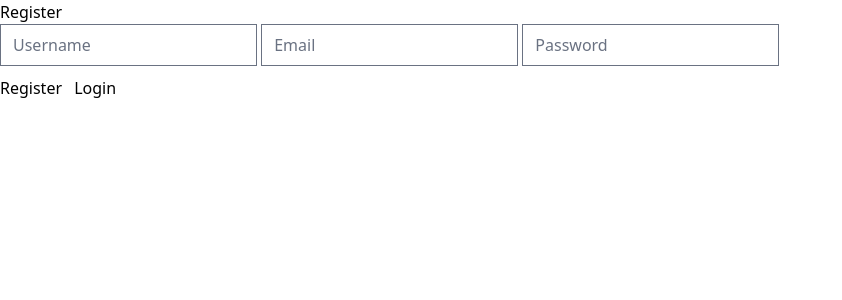
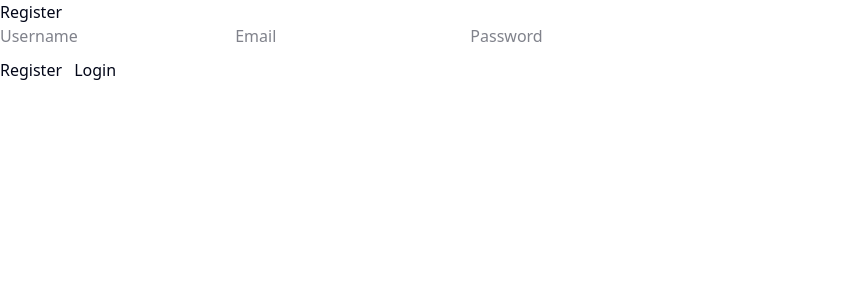
Before and after one commit to DomicMae1/tracking_money_svelte, a SvelteKit app: page /register in a window 1280 px wide. Shown: the top 300 px of the page, without its empty margins (0-842 px from the left). Built offline with nearby package versions, Linux system fonts and the light colour scheme.

Commit message:
build(deps): add shadcn and lucide component packages

```diff
--- a/src/app.css
+++ b/src/app.css
@@ -1,2 +1,121 @@
-@import 'tailwindcss';
-@plugin '@tailwindcss/forms';
+@import "tailwindcss";
+
+@import "tw-animate-css";
+
+@custom-variant dark (&:is(.dark *));
+
+:root {
+  --radius: 0.625rem;
+  --background: oklch(1 0 0);
+  --foreground: oklch(0.129 0.042 264.695);
+  --card: oklch(1 0 0);
+  --card-foreground: oklch(0.129 0.042 264.695);
+  --popover: oklch(1 0 0);
+  --popover-foreground: oklch(0.129 0.042 264.695);
+  --primary: oklch(0.208 0.042 265.755);
+  --primary-foreground: oklch(0.984 0.003 247.858);
+  --secondary: oklch(0.968 0.007 247.896);
+  --secondary-foreground: oklch(0.208 0.042 265.755);
+  --muted: oklch(0.968 0.007 247.896);
+  --muted-foreground: oklch(0.554 0.046 257.417);
+  --accent: oklch(0.968 0.007 247.896);
+  --accent-foreground: oklch(0.208 0.042 265.755);
+  --destructive: oklch(0.577 0.245 27.325);
+  --border: oklch(0.929 0.013 255.508);
+  --input: oklch(0.929 0.013 255.508);
+  --ring: oklch(0.704 0.04 256.788);
+  --chart-1: oklch(0.646 0.222 41.116);
+  --chart-2: oklch(0.6 0.118 184.704);
+  --chart-3: oklch(0.398 0.07 227.392);
+  --chart-4: oklch(0.828 0.189 84.429);
+  --chart-5: oklch(0.769 0.188 70.08);
+  --sidebar: oklch(0.984 0.003 247.858);
+  --sidebar-foreground: oklch(0.129 0.042 264.695);
+  --sidebar-primary: oklch(0.208 0.042 265.755);
+  --sidebar-primary-foreground: oklch(0.984 0.003 247.858);
+  --sidebar-accent: oklch(0.968 0.007 247.896);
+  --sidebar-accent-foreground: oklch(0.208 0.042 265.755);
+  --sidebar-border: oklch(0.929 0.013 255.508);
+  --sidebar-ring: oklch(0.704 0.04 256.788);
+}
+
+.dark {
+  --background: oklch(0.129 0.042 264.695);
+  --foreground: oklch(0.984 0.003 247.858);
+  --card: oklch(0.208 0.042 265.755);
+  --card-foreground: oklch(0.984 0.003 247.858);
+  --popover: oklch(0.208 0.042 265.755);
+  --popover-foreground: oklch(0.984 0.003 247.858);
+  --primary: oklch(0.929 0.013 255.508);
+  --primary-foreground: oklch(0.208 0.042 265.755);
+  --secondary: oklch(0.279 0.041 260.031);
+  --secondary-foreground: oklch(0.984 0.003 247.858);
+  --muted: oklch(0.279 0.041 260.031);
+  --muted-foreground: oklch(0.704 0.04 256.788);
+  --accent: oklch(0.279 0.041 260.031);
+  --accent-foreground: oklch(0.984 0.003 247.858);
+  --destructive: oklch(0.704 0.191 22.216);
+  --border: oklch(1 0 0 / 10%);
+  --input: oklch(1 0 0 / 15%);
+  --ring: oklch(0.551 0.027 264.364);
+  --chart-1: oklch(0.488 0.243 264.376);
+  --chart-2: oklch(0.696 0.17 162.48);
+  --chart-3: oklch(0.769 0.188 70.08);
+  --chart-4: oklch(0.627 0.265 303.9);
+  --chart-5: oklch(0.645 0.246 16.439);
+  --sidebar: oklch(0.208 0.042 265.755);
+  --sidebar-foreground: oklch(0.984 0.003 247.858);
+  --sidebar-primary: oklch(0.488 0.243 264.376);
+  --sidebar-primary-foreground: oklch(0.984 0.003 247.858);
+  --sidebar-accent: oklch(0.279 0.041 260.031);
+  --sidebar-accent-foreground: oklch(0.984 0.003 247.858);
+  --sidebar-border: oklch(1 0 0 / 10%);
+  --sidebar-ring: oklch(0.551 0.027 264.364);
+}
+
+@theme inline {
+  --radius-sm: calc(var(--radius) - 4px);
+  --radius-md: calc(var(--radius) - 2px);
+  --radius-lg: var(--radius);
+  --radius-xl: calc(var(--radius) + 4px);
+  --color-background: var(--background);
+  --color-foreground: var(--foreground);
+  --color-card: var(--card);
+  --color-card-foreground: var(--card-foreground);
+  --color-popover: var(--popover);
+  --color-popover-foreground: var(--popover-foreground);
+  --color-primary: var(--primary);
+  --color-primary-foreground: var(--primary-foreground);
+  --color-secondary: var(--secondary);
+  --color-secondary-foreground: var(--secondary-foreground);
+  --color-muted: var(--muted);
+  --color-muted-foreground: var(--muted-foreground);
+  --color-accent: var(--accent);
+  --color-accent-foreground: var(--accent-foreground);
+  --color-destructive: var(--destructive);
+  --color-border: var(--border);
+  --color-input: var(--input);
+  --color-ring: var(--ring);
+  --color-chart-1: var(--chart-1);
+  --color-chart-2: var(--chart-2);
+  --color-chart-3: var(--chart-3);
+  --color-chart-4: var(--chart-4);
+  --color-chart-5: var(--chart-5);
+  --color-sidebar: var(--sidebar);
+  --color-sidebar-foreground: var(--sidebar-foreground);
+  --color-sidebar-primary: var(--sidebar-primary);
+  --color-sidebar-primary-foreground: var(--sidebar-primary-foreground);
+  --color-sidebar-accent: var(--sidebar-accent);
+  --color-sidebar-accent-foreground: var(--sidebar-accent-foreground);
+  --color-sidebar-border: var(--sidebar-border);
+  --color-sidebar-ring: var(--sidebar-ring);
+}
+
+@layer base {
+  * {
+    @apply border-border outline-ring/50;
+  }
+  body {
+    @apply bg-background text-foreground;
+  }
+}
--- /dev/null
+++ b/src/lib/utils.ts
@@ -0,0 +1,13 @@
+import { clsx, type ClassValue } from "clsx";
+import { twMerge } from "tailwind-merge";
+
+export function cn(...inputs: ClassValue[]) {
+	return twMerge(clsx(inputs));
+}
+
+// eslint-disable-next-line @typescript-eslint/no-explicit-any
+export type WithoutChild<T> = T extends { child?: any } ? Omit<T, "child"> : T;
+// eslint-disable-next-line @typescript-eslint/no-explicit-any
+export type WithoutChildren<T> = T extends { children?: any } ? Omit<T, "children"> : T;
+export type WithoutChildrenOrChild<T> = WithoutChildren<WithoutChild<T>>;
+export type WithElementRef<T, U extends HTMLElement = HTMLElement> = T & { ref?: U | null };
```
Also changed, not shown: package.json (+8 -0 lines), components.json (added), 1 other file (tests, documents, lock files or other folders).
